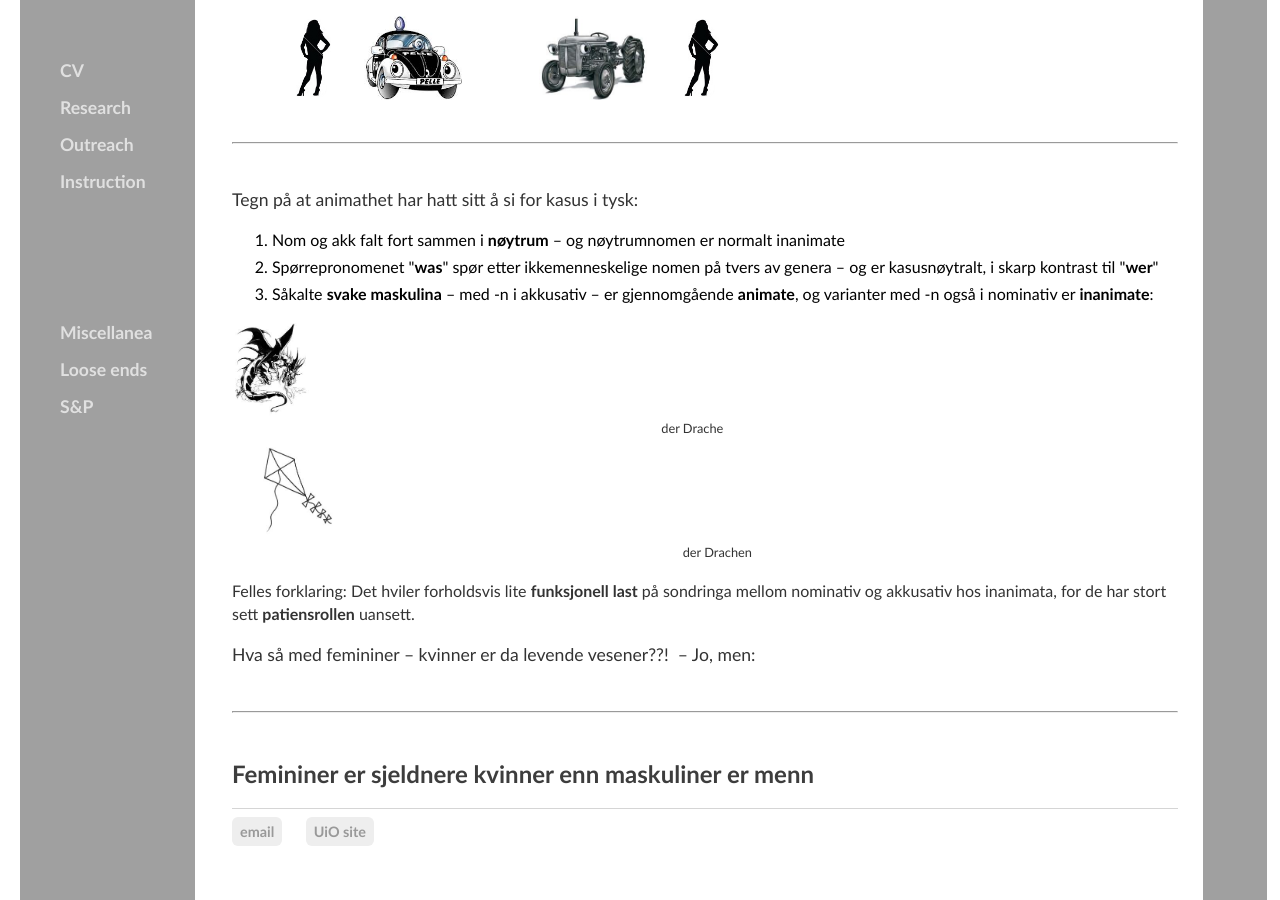
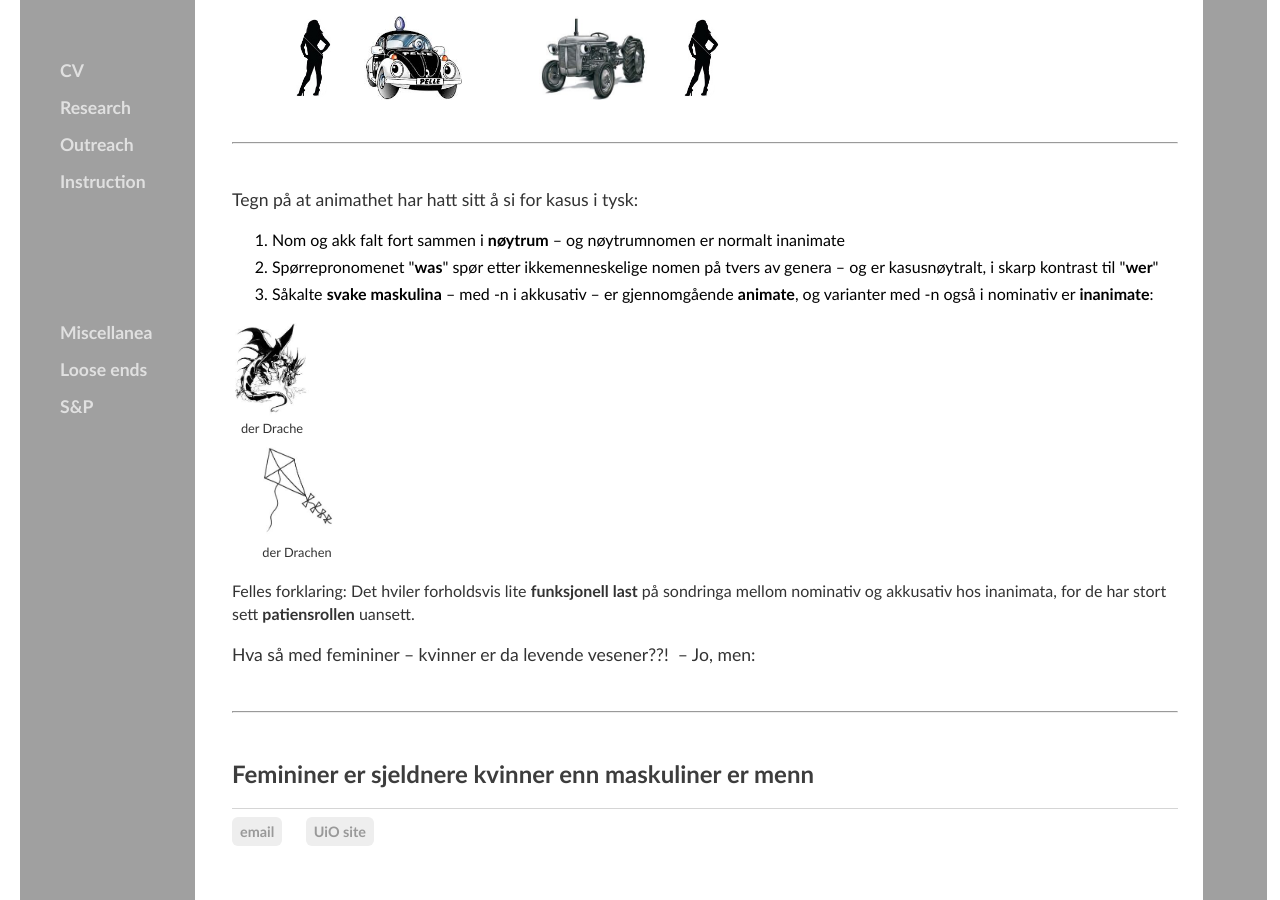
Before and after one commit to kjelljs/kjelljs.github.io, a Jekyll site: the page built from dissemination/kasus.html, in a window 1280 px wide and 900 px high, scrolled down 1696 px. Built offline with Jekyll 4.4.1, drawn with Linux system fonts in a browser that asks for light colours.

Commit message:
Update kasus.html

```diff
--- a/dissemination/kasus.html
+++ b/dissemination/kasus.html
@@ -126,7 +126,7 @@
 	<li>Såkalte <strong>svake maskulina</strong>&nbsp;– med -n i akkusativ – er gjennomgående <strong>animate</strong>, og varianter med -n også i nominativ er <strong>inanimate</strong>:
 		</li>
 		</ol>
-<div><figure class="leftfig"><img src="/pics/drage.bmp" style="width: 80px;" /><figcaption>der Drache</figcaption></figure><figure class="rightfig"><img src="/pics/drachen.jpg" style="width: 80px;" /><figcaption>der Drachen</figcaption></figure></div>
+<div style="display:inline-block"><figure class="leftfig"><img src="/pics/drage.bmp" style="width: 80px;" /><figcaption>der Drache</figcaption></figure><figure class="rightfig"><img src="/pics/drachen.jpg" style="width: 80px;" /><figcaption>der Drachen</figcaption></figure></div>
 
 <p>Felles forklaring: Det hviler forholdsvis lite <strong>funksjonell last</strong> på sondringa mellom nominativ og akkusativ hos inanimata, for de har stort sett <strong>patiensrollen</strong> uansett.</p>
 
```
